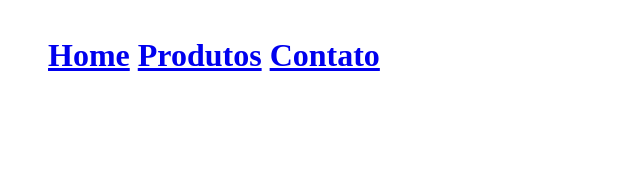
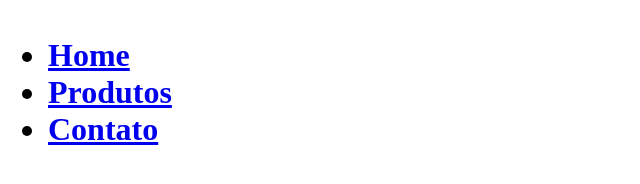
Before and after one commit to Garotosaiyajin968/BarbeariaAlura, a plain HTML site: page Produtos.html in a window 1280 px wide. Shown: the part 300-484 px from the top of the page, without its empty margins (0-640 px from the left). Drawn offline with Linux system fonts and the light colour scheme.

Commit message:
Update Produtos.html

```diff
--- a/Produtos.html
+++ b/Produtos.html
@@ -12,9 +12,9 @@
       <h1><img src="logo.png"</h1>
 
         <ul>
-          <a href="index.html">Home</a>
-          <a href="Produtos.html">Produtos</a>
-          <a href="Contato.html">Contato</a>
+          <li><a href="index.html">Home</a></li>
+          <li><a href="Produtos.html">Produtos</a></li>
+          <li><a href="Contato.html">Contato</a></li>
         </ul>
     </header>
   </body>
```
